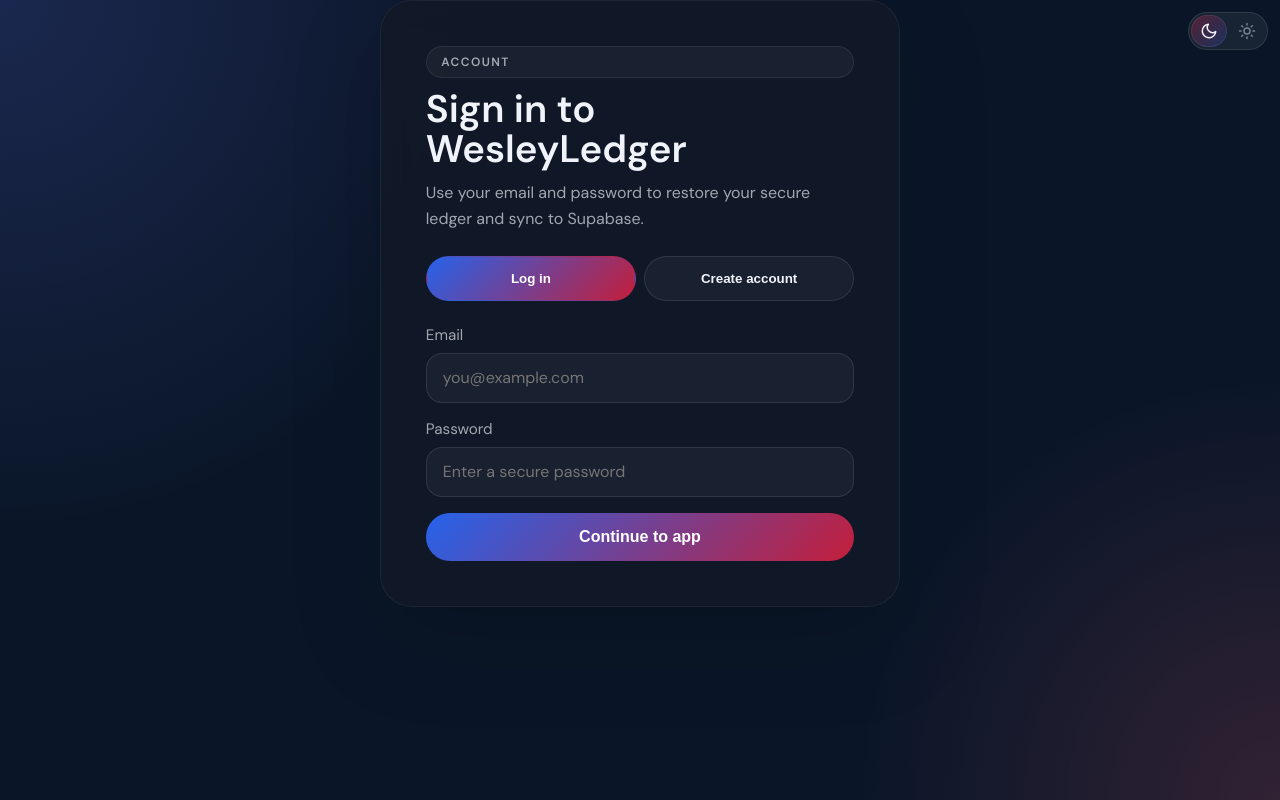
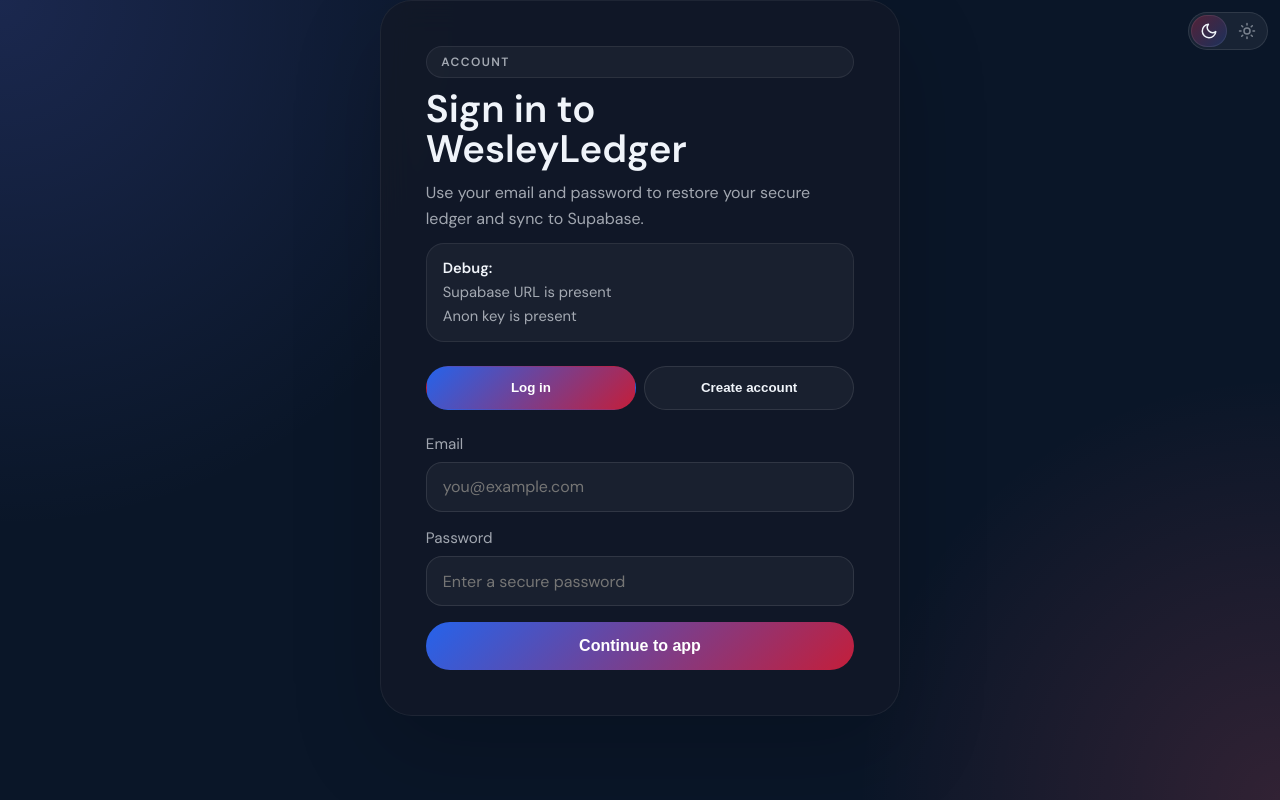
Before and after one commit to casioboi/WesleyLedger, a React (Vite) app in the folder frontend/: page /auth in a window 1280 px wide. Built offline with nearby package versions, Linux system fonts and the light colour scheme; no server answers.

Commit message:
Add runtime Supabase env presence check and debug output on auth page

```diff
--- a/frontend/src/pages/AuthPage.module.css
+++ b/frontend/src/pages/AuthPage.module.css
@@ -66,6 +66,21 @@
   margin: 0;
   color: var(--wl-muted);
   line-height: 1.65;
+}
+
+.envDebug {
+  display: grid;
+  gap: 0.25rem;
+  padding: 0.9rem 1rem;
+  border-radius: 18px;
+  background: rgba(255, 255, 255, 0.04);
+  border: 1px solid rgba(255, 255, 255, 0.08);
+  color: var(--wl-muted);
+  font-size: 0.92rem;
+}
+
+.envDebug strong {
+  color: var(--wl-frost);
 }
 
 .tabs {
--- a/frontend/src/pages/AuthPage.tsx
+++ b/frontend/src/pages/AuthPage.tsx
@@ -22,6 +22,16 @@
   const [error, setError] = useState<string | null>(null)
   const [info, setInfo] = useState<string | null>(null)
   const [busy, setBusy] = useState(false)
+
+  const supabaseUrl = import.meta.env.VITE_SUPABASE_URL
+  const supabaseAnonKey = import.meta.env.VITE_SUPABASE_ANON_KEY
+
+  useEffect(() => {
+    console.group('[WesleyLedger] Supabase env check')
+    console.log('VITE_SUPABASE_URL:', supabaseUrl ? supabaseUrl : '<missing>')
+    console.log('VITE_SUPABASE_ANON_KEY present:', Boolean(supabaseAnonKey))
+    console.groupEnd()
+  }, [supabaseUrl, supabaseAnonKey])
 
   useEffect(() => {
     if (loading) return
@@ -121,6 +131,11 @@
               ? 'Use your email and password to restore your secure ledger and sync to Supabase.'
               : 'Create your account and add your society details as part of onboarding.'}
           </p>
+          <div className={styles.envDebug}>
+            <strong>Debug:</strong>
+            <span>Supabase URL is {supabaseUrl ? 'present' : 'missing'}</span>
+            <span>Anon key is {supabaseAnonKey ? 'present' : 'missing'}</span>
+          </div>
         </div>
 
         <div className={styles.tabs} role="tablist">
```
